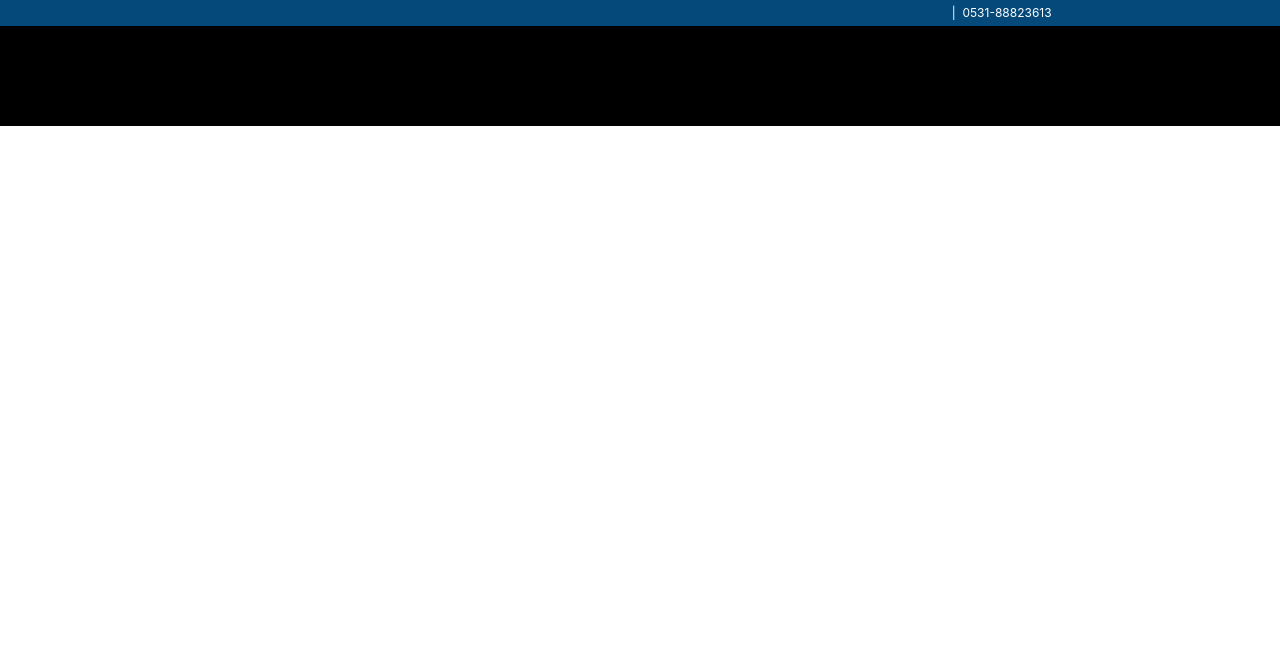
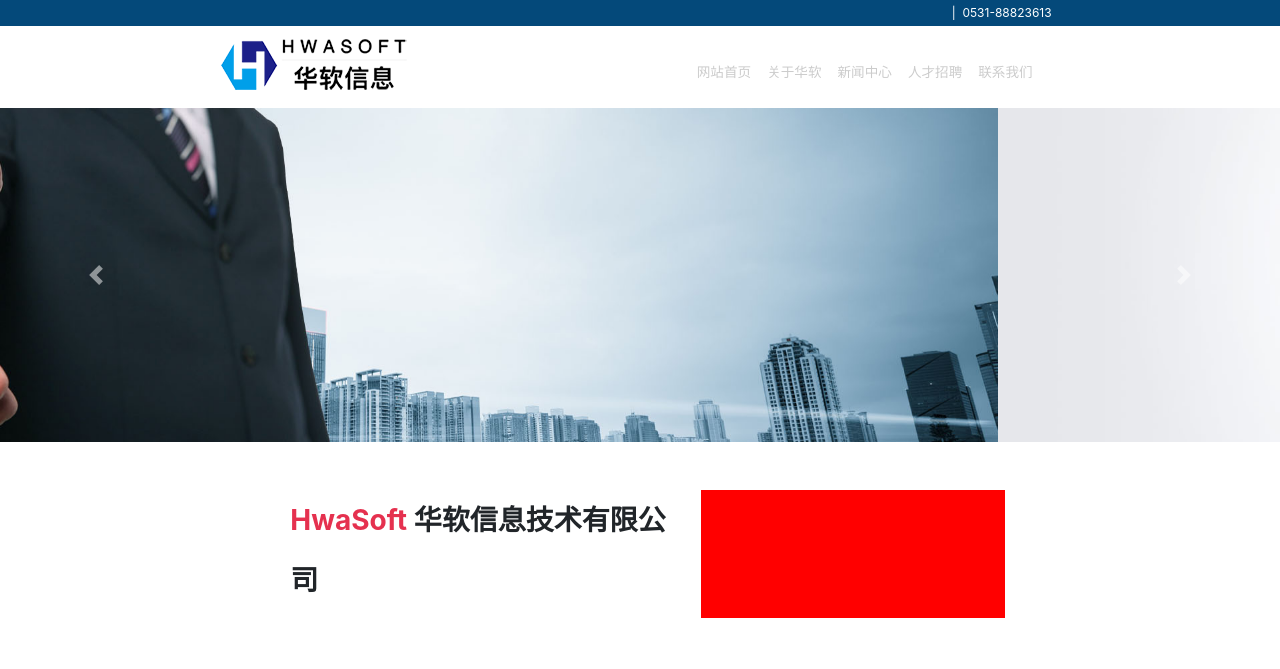
Before and after one commit to wangdaoo/Company-Website, a website: page index.html in a window 1280 px wide. Drawn offline with nearby package versions, Linux system fonts and the light colour scheme.

Commit message:
add to tel

```diff
--- a/css/style.css
+++ b/css/style.css
@@ -1,16 +1,60 @@
-.tel{
-    background: #04497A;
+.tel {
+  background: #04497a;
 }
 
-.tel_logo{
-    float: right;
-    font-size: 0.75em;
-    color: #ffffff;
-    line-height: 26px;
-    margin-bottom: 0;
+.tel_logo {
+  float: right;
+  font-size: 0.75em;
+  color: #ffffff;
+  line-height: 26px;
+  margin-bottom: 0;
 }
 
 .banner {
-    background: #000;
-    height: 100px;
+  background: url(../img/logo.png) no-repeat;
+  margin: 10px auto auto auto;
+  padding: 10px;
 }
+
+.bg-dark {
+  background: #ffffff !important;
+  font-size: 0.85em;
+}
+
+.bg-dark button {
+  background: #cccccc;
+}
+
+.navbar .nav-link {
+  color: #cccccc !important;
+}
+
+.nav-link:hover {
+  color: #04497a !important;
+}
+
+.navbar {
+  float: right;
+}
+
+/* hwasoft */
+
+.soft {
+  margin: 1em auto;
+  padding: 2em;
+}
+
+.soft-h2 {
+  font-weight: bold;
+  line-height: 60px;
+}
+
+.soft-h2 span{
+    color: #E5314F;
+}
+
+@media screen and (max-width: 425px) {
+  .banner {
+    background: none !important;
+  }
+}
--- a/index.html
+++ b/index.html
@@ -27,13 +27,131 @@
     </div>
     <!-- tel end -->
 
+    <!-- logo start -->
     <div class="container-fluid">
-      <div class="row banner">
+      <div class="row">
         <div class="col-2"></div>
-        <div class="col-8"></div>
+        <div class="col-8 banner">
+          <nav class="navbar navbar-expand-lg bg-dark navbar-dark navber_bar">
+            <button
+              class="navbar-toggler"
+              type="button"
+              data-toggle="collapse"
+              data-target="#collapsibleNavbar"
+            >
+              <span class="navbar-toggler-icon"></span>
+            </button>
+            <div class="collapse navbar-collapse" id="collapsibleNavbar">
+              <ul class="navbar-nav">
+                <li class="nav-item">
+                  <a class="nav-link" href="#">网站首页</a>
+                </li>
+                <li class="nav-item">
+                  <a class="nav-link" href="#">关于华软</a>
+                </li>
+                <li class="nav-item">
+                  <a class="nav-link" href="#">新闻中心</a>
+                </li>
+                <li class="nav-item">
+                  <a class="nav-link" href="#">人才招聘</a>
+                </li>
+                <li class="nav-item">
+                  <a class="nav-link" href="#">联系我们</a>
+                </li>
+              </ul>
+            </div>
+          </nav>
+        </div>
         <div class="col-2"></div>
       </div>
     </div>
+    <!-- logo end -->
+
+    <!-- banner start -->
+    <div class="container-fluid">
+      <div class="row">
+        <div class="col1"></div>
+        <div class="col12">
+          <div
+            id="carouselExampleControls"
+            class="carousel slide"
+            data-ride="carousel"
+          >
+            <div class="carousel-inner">
+              <div class="carousel-item active">
+                <img
+                  class="d-block w-100"
+                  src="./img/banner3.jpg"
+                  alt="First slide"
+                />
+              </div>
+              <div class="carousel-item">
+                <img
+                  class="d-block w-100"
+                  src="./img/banner2.jpg"
+                  alt="Second slide"
+                />
+              </div>
+              <div class="carousel-item">
+                <img
+                  class="d-block w-100"
+                  src="./img/banner1.jpg"
+                  alt="Third slide"
+                />
+              </div>
+            </div>
+            <a
+              class="carousel-control-prev"
+              href="#carouselExampleControls"
+              role="button"
+              data-slide="prev"
+            >
+              <span
+                class="carousel-control-prev-icon"
+                aria-hidden="true"
+              ></span>
+              <span class="sr-only">Previous</span>
+            </a>
+            <a
+              class="carousel-control-next"
+              href="#carouselExampleControls"
+              role="button"
+              data-slide="next"
+            >
+              <span
+                class="carousel-control-next-icon"
+                aria-hidden="true"
+              ></span>
+              <span class="sr-only">Next</span>
+            </a>
+          </div>
+        </div>
+        <div class="col1"></div>
+      </div>
+    </div>
+    <!-- banner end -->
+
+    <!-- hwasoft start -->
+    <div class="container-fluid">
+      <div class="row">
+        <div class="col-2"></div>
+        <div class="col-8">
+          <div class="container-fluid">
+            <div class="row soft">
+              <div class="col-7 soft-log">
+                <h3 class="soft-h2">
+                  <span>HwaSoft</span> 华软信息技术有限公司
+                </h3>
+
+              </div>
+              <div class="col-5" style="background: red;"></div>
+            </div>
+          </div>
+        </div>
+        <div class="col-2"></div>
+      </div>
+    </div>
+    <!-- hwasoft end -->
 
     <script src="https://cdn.bootcss.com/jquery/3.2.1/jquery.slim.min.js"></script>
     <script src="https://cdn.bootcss.com/popper.js/1.12.9/umd/popper.min.js"></script>
```
Also changed, not shown: img/banner1.jpg (added), img/banner2.jpg (added), img/banner3.jpg (added), img/logo.png (added).
